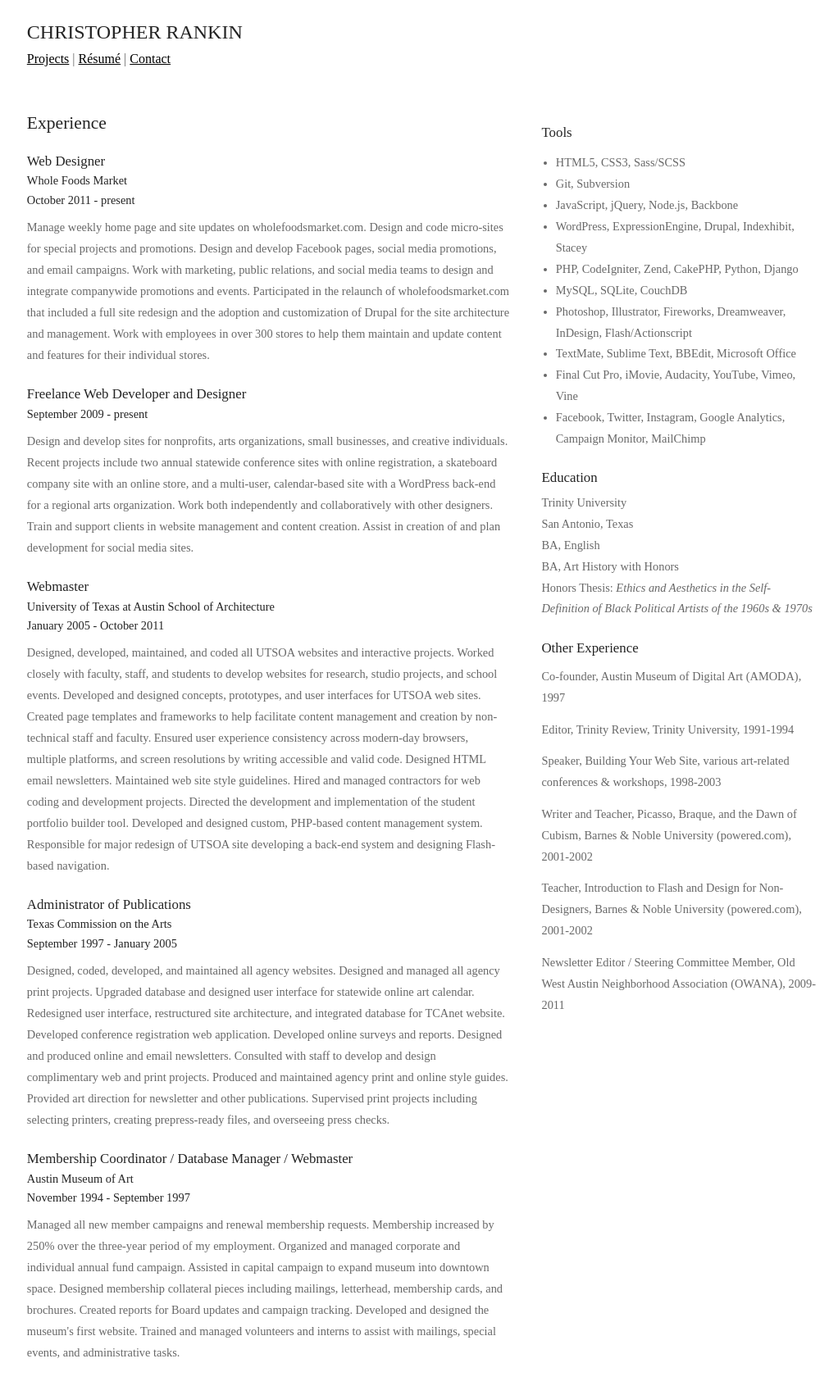
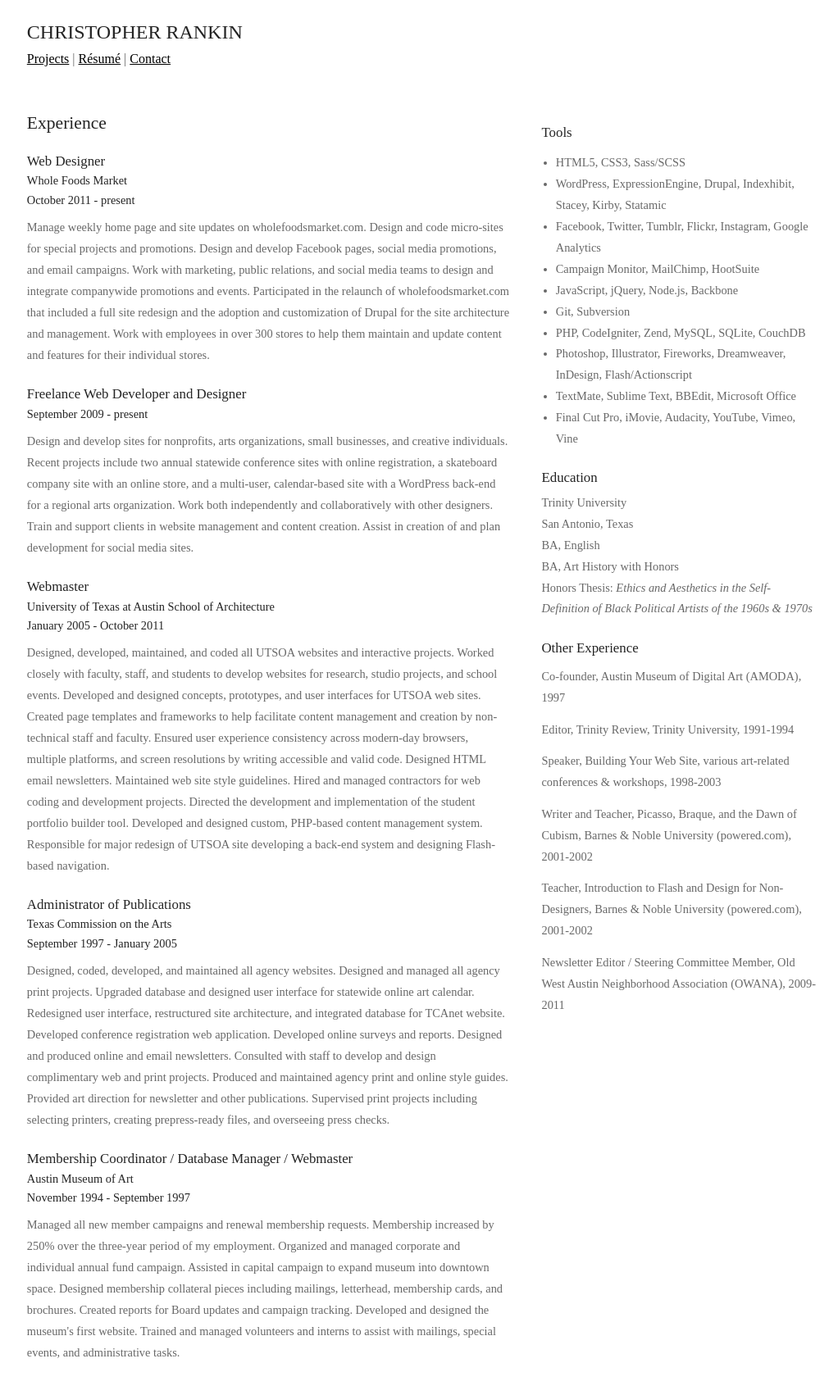
Before and after one commit to crankin/crankin.github.io, a Jekyll site: the page built from resume/index.html, in a window 1280 px wide. Shown: the whole page at 82% size, without its empty margins (172-1194 px from the left). Built offline with Jekyll 4.4.1, drawn with Linux system fonts in a browser that asks for light colours; nearby versions of some CDN libraries; Markdown is read by kramdown in place of the engine named in the settings.

Commit message:
update tools section of resume

```diff
--- a/resume/index.html
+++ b/resume/index.html
@@ -33,16 +33,20 @@ title: Resume - Christopher Rankin
         <section class="content otherexp">
             <h3>Tools</h3>
 <ul>
-  <li>HTML5, CSS3, Sass/SCSS
+  <li>HTML5, CSS3, Sass/SCSS</li>
+  <li>WordPress, ExpressionEngine, Drupal, Indexhibit, Stacey, Kirby, Statamic</li>
+  <li>Facebook, Twitter, Tumblr, Flickr, Instagram, Google Analytics</li>
+  <li>Campaign Monitor, MailChimp, HootSuite</li>
+  <li>JavaScript, jQuery, Node.js, Backbone</li>
   <li>Git, Subversion</li>
-  <li>JavaScript, jQuery, Node.js, Backbone</li>
-  <li>WordPress, ExpressionEngine, Drupal, Indexhibit, Stacey</li>
+  <li>PHP, CodeIgniter, Zend, MySQL, SQLite, CouchDB</li>
+<!--
   <li>PHP, CodeIgniter, Zend, CakePHP, Python, Django</li>
   <li>MySQL, SQLite, CouchDB</li>
+-->
   <li>Photoshop, Illustrator, Fireworks, Dreamweaver, InDesign, Flash/Actionscript</li>
   <li>TextMate, Sublime Text, BBEdit, Microsoft Office</li>
   <li>Final Cut Pro, iMovie, Audacity, YouTube, Vimeo, Vine</li>
-  <li>Facebook, Twitter, Instagram, Google Analytics, Campaign Monitor, MailChimp</li>
 </ul>
             <h3>Education</h3>
             <div id="trinity">
```
